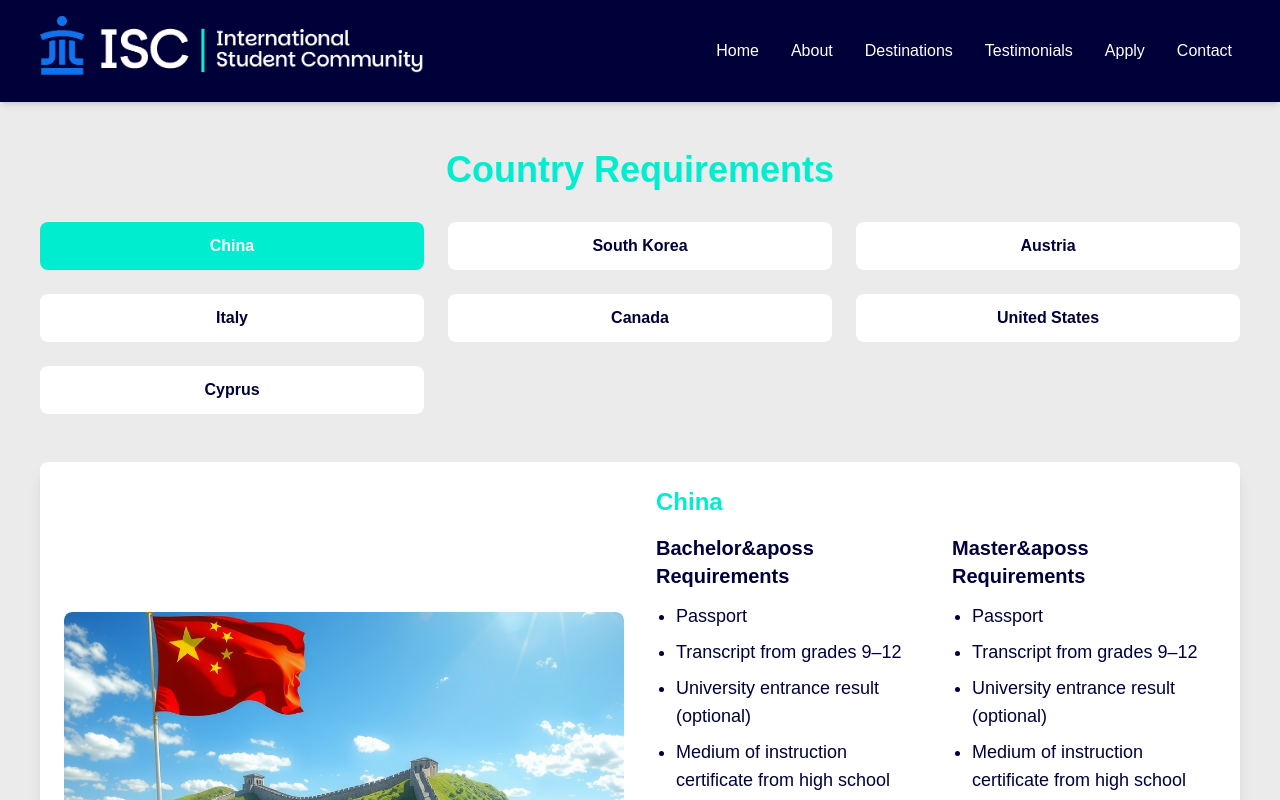
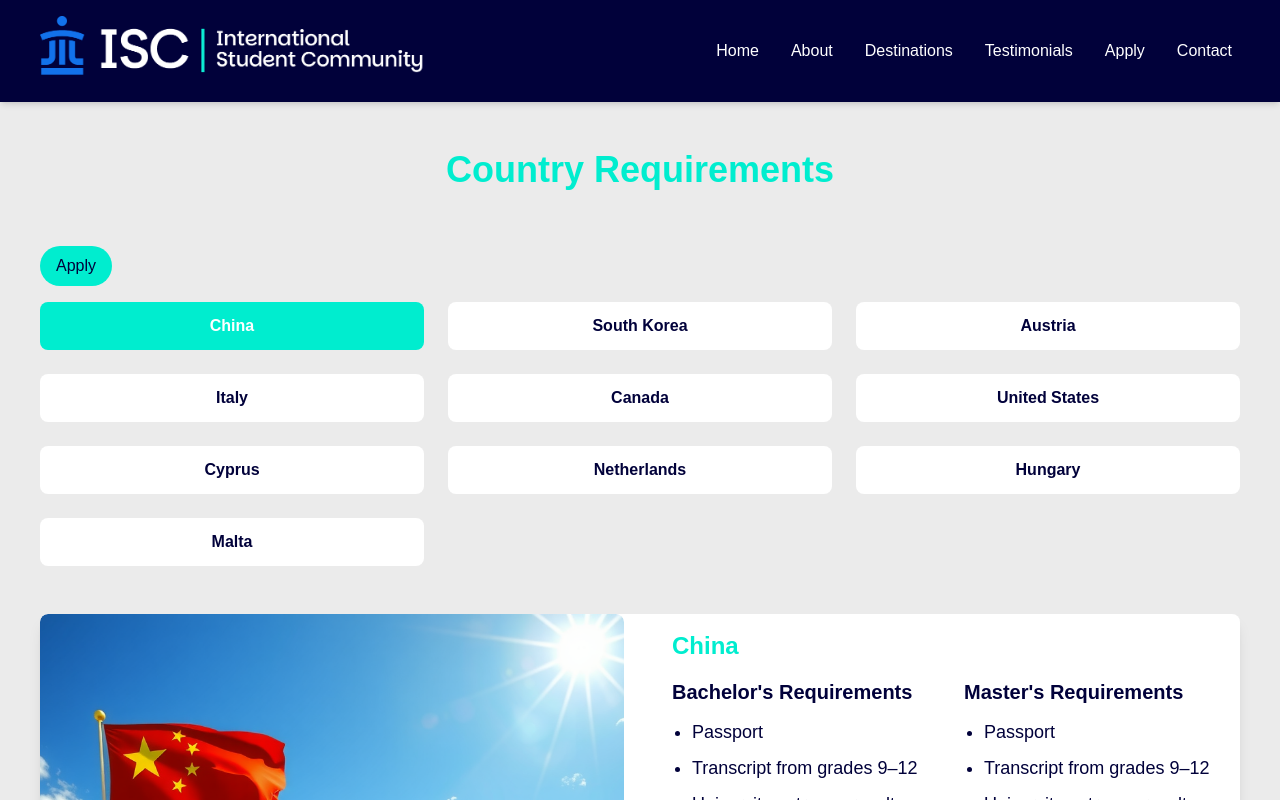
Before and after one commit to ante-neh/ics_consultancy, a Next.js app: page /apply in a window 1280 px wide. Shown: the top 800 px of the page. Built offline with nearby package versions, Linux system fonts and the light colour scheme.

Commit message:
fix(web): add netherlands, hungary and malta to the requirements list

```diff
--- a/app/(routes)/apply/page.tsx
+++ b/app/(routes)/apply/page.tsx
@@ -1,6 +1,7 @@
 "use client";
 import React, { useState } from "react";
 import Image from "next/image";
+import Button from "@/components/common/Button";
 
 const countryData = [
   {
@@ -129,7 +130,7 @@ const countryData = [
   },
   {
     country: "Cyprus",
-    image: "/images/cypres.jpg",
+    image: "/assets/cypres.jpeg",
     bachelors: [
       "Passport",
       "Transcript from grades 9–12",
@@ -144,18 +145,87 @@ const countryData = [
       "Statement of purpose",
     ],
   },
+  {
+    country: "Netherlands",
+    image: "/assets/netherlands.webp",
+    bachelors: [
+      "Passport",
+      "Transcript from grade 9–12 (above 80%)",
+      "University entrance result 500 and above",
+      "English proficiency test results (e.g., IELTS or TOEFL)",
+      "Recommendation letters (at least 2)",
+      "Certificates of charity activities",
+    ],
+    masters: [
+      "Passport",
+      "English proficiency test results (e.g., IELTS or TOEFL)",
+      "Recommendation letters (at least 2)",
+      "Certificates of charity activities",
+      "Student copy and original degree",
+      "Work experience with recommendations",
+    ],
+  },
+  {
+    country: "Hungary",
+    image: "/assets/hungary.jpeg",
+    bachelors: [
+      "Passport",
+      "Transcript from grade 9–12",
+      "University entrance result must be pass",
+      "Medium of instruction certificate from high school",
+      "Recommendation letters (at least 2)",
+      "Certificates of charity activities",
+    ],
+    masters: [
+      "Passport",
+      "Medium of instruction certificate",
+      "Recommendation letters (at least 2)",
+      "Certificates of charity activities",
+      "Student copy and original degree",
+      "Work experience with recommendations",
+    ],
+  },
+  {
+    country: "Malta",
+    image: "/assets/malta.jpeg",
+    bachelors: [
+      "Passport",
+      "Transcript from grade 9–12",
+      "University entrance result",
+      "Medium of instruction certificate from high school",
+      "Recommendation letters (at least 2)",
+      "Certificates of charity activities",
+    ],
+    masters: [
+      "Passport",
+      "Medium of instruction certificate",
+      "Recommendation letters (at least 2)",
+      "Certificates of charity activities",
+      "Student copy and original degree",
+      "Work experience with recommendations",
+    ],
+  },
 ];
+
 
 
 const CountryRequirements = () => {
   const [selectedCountry, setSelectedCountry] = useState(countryData[0]);
+  const handleOnClick = () => {
 
+    window.open("https://docs.google.com/forms/d/e/1FAIpQLSe3_A_ZFSFk-aZ5bHAdVn9TZ9F2asXdjFhaBf2uM6nC4hdXEw/viewform", "_blank", "noopener,noreferrer");
+  };
   return (
     <div className="bg-[#EBEBEB] py-12 px-6 text-[#01013A]">
       <div className="max-w-[1200px] mx-auto">
         <h2 className="text-4xl font-bold text-center text-[#00EDCF] mb-8">
           Country Requirements
         </h2>
+        <Button
+            className="bg-[#00EDCF] text-[#01013A] font-medium px-4 py-2 mt-6 mb-4 hover:bg-[#00CBAE] transition rounded-[64px]"
+            handleOnClick={handleOnClick}
+            name="Apply"
+        />
 
         {/* Country Selection */}
         <div className="grid grid-cols-1 md:grid-cols-3 gap-6 mb-12">
@@ -175,10 +245,10 @@ const CountryRequirements = () => {
         </div>
 
         {/* Country Details */}
-        <div className="bg-white rounded-lg shadow-lg p-6">
+        <div className="bg-white rounded-lg shadow-lg">
           <div className="grid grid-cols-1 lg:grid-cols-2 gap-8 items-center">
             {/* Image */}
-            <div className="relative w-full h-44 smd:h-64 lg:h-96 rounded-lg overflow-hidden">
+            <div className="relative w-full h-44 smd:h-64 lg:h-full rounded-lg overflow-hidden">
               <Image
                 src={selectedCountry.image}
                 alt={selectedCountry.country}
@@ -189,7 +259,7 @@ const CountryRequirements = () => {
             </div>
 
             {/* Requirements */}
-            <div>
+            <div className="p-4">
               <h3 className="text-2xl font-bold text-[#00EDCF] mb-4">
                 {selectedCountry.country}
               </h3>
@@ -198,7 +268,7 @@ const CountryRequirements = () => {
                 {/* Bachelors Section */}
                 <div>
                   <h4 className="text-xl font-semibold mb-3">
-                    Bachelor&aposs Requirements
+                    Bachelor&apos;s Requirements
                   </h4>
                   <ul className="list-disc pl-5 text-lg space-y-2">
                     {selectedCountry.bachelors.map((item, index) => (
@@ -210,7 +280,7 @@ const CountryRequirements = () => {
                 {/* Masters Section */}
                 <div>
                   <h4 className="text-xl font-semibold mb-3">
-                    Master&aposs Requirements
+                    Master&apos;s Requirements
                   </h4>
                   <ul className="list-disc pl-5 text-lg space-y-2">
                     {selectedCountry.masters.map((item, index) => (
--- a/app/api/send/route.ts
+++ b/app/api/send/route.ts
@@ -10,7 +10,7 @@ export async function POST(req: Request) {
     const { data, error } = await resend.emails.send({
       from: userEmail,
       to: ["Iscethiopia@gmail.com"],
-      subject: 'Hello world',
+      subject: 'Contact Message from the website',
       react: EmailTemplate({ userName, userEmail, userMessage }),
     });
 
--- a/components/common/Footer.tsx
+++ b/components/common/Footer.tsx
@@ -24,36 +24,36 @@ const Footer = () => {
             <p>
               <strong>Ethiopia:</strong> Addis Ababa, Bitweded Bahiru Building <br />
               Phone: +251934146000 <br />
-              <Link
+              {/* <Link
                 href="https://goo.gl/maps/abcdef123456"
                 className="text-[#00EDCF] hover:underline"
               >
                 View on Google Maps
-              </Link>
+              </Link> */}
             </p>
 
             {/* Italy */}
             <p className="mt-4">
               <strong>Italy:</strong> Viale. 03043 Cassino, Province of Frosinone <br />
               Phone: +393517966376 <br />
-              <Link
+              {/* <Link
                 href="https://goo.gl/maps/abcdef123456"
                 className="text-[#00EDCF] hover:underline"
               >
                 View on Google Maps
-              </Link>
+              </Link> */}
             </p>
 
             {/* Malaysia */}
             <p className="mt-4">
               <strong>Malaysia:</strong> Neu Suites Jalan Ampang | 55000, Kuala Lumpur <br />
               Phone: +60 16 446 8149 <br />
-              <Link
+              {/* <Link
                 href="https://goo.gl/maps/abcdef123456"
                 className="text-[#00EDCF] hover:underline"
               >
                 View on Google Maps
-              </Link>
+              </Link> */}
             </p>
           </div>
 
```
Also changed, not shown: public/assets/netherlands.webp (added).
